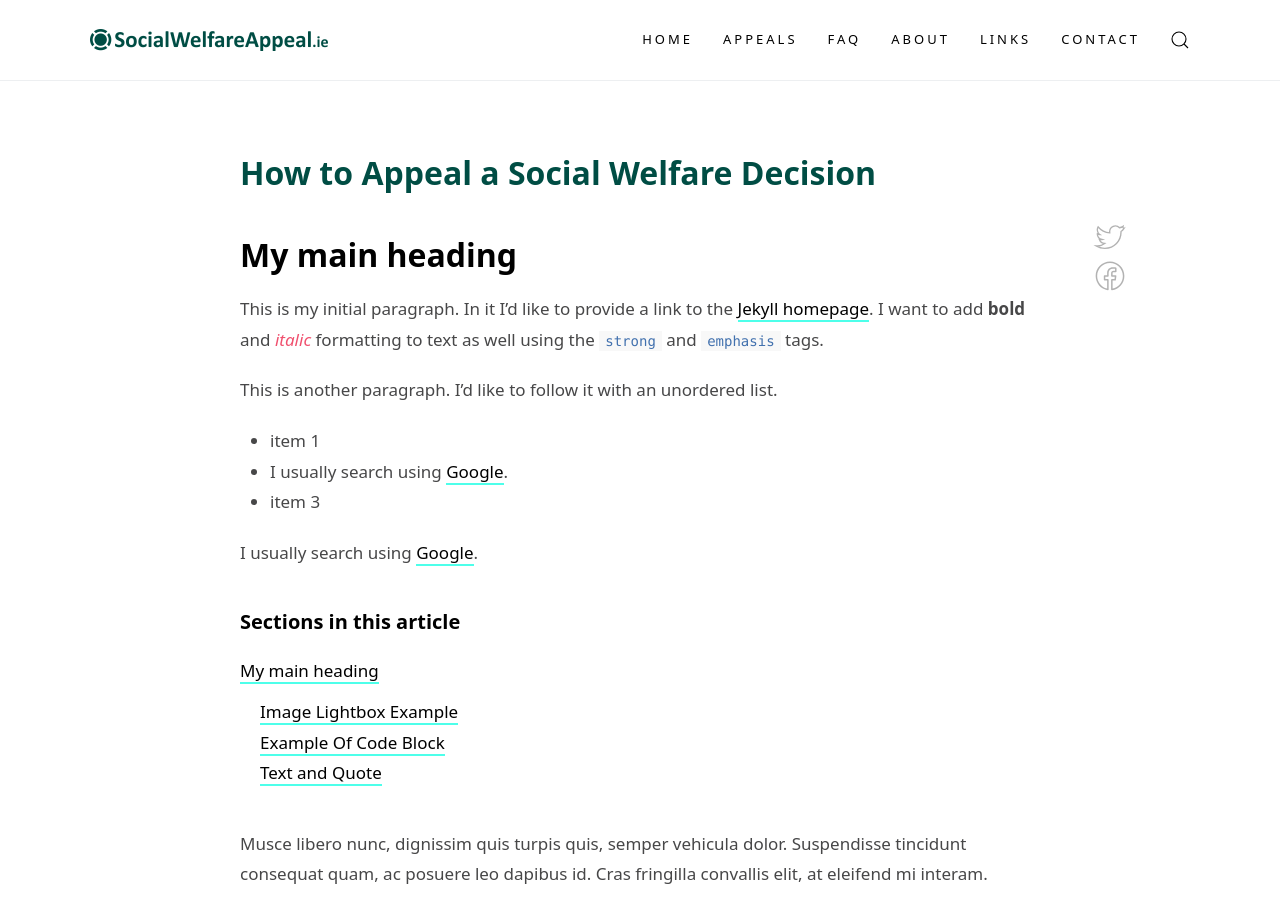
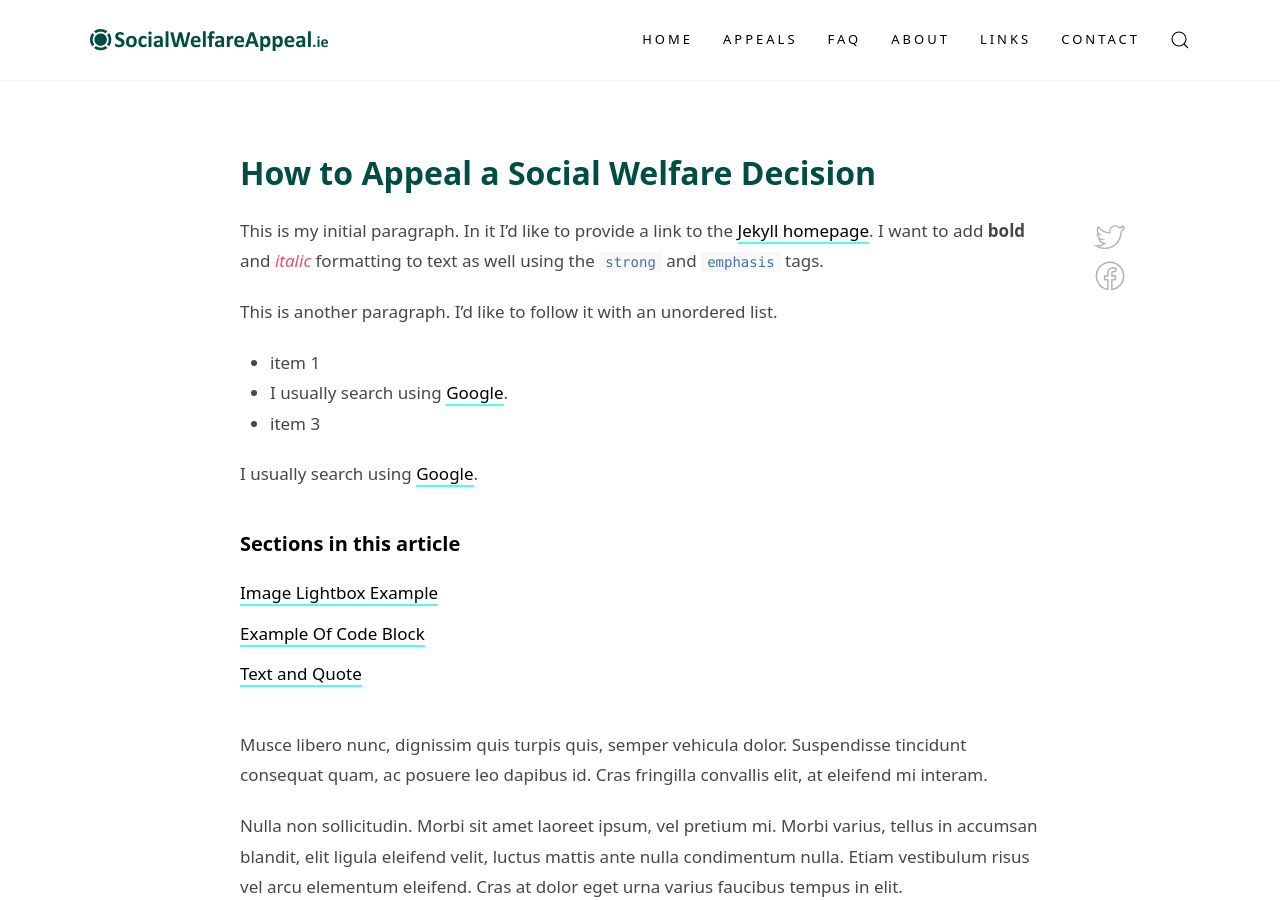
Before and after one commit to robbertl/socialwelfareappeal, a Jekyll site: the page built from _posts/2020-11-25-post.md, in a window 1280 px wide and 900 px high. Built offline with Jekyll 4.4.1, drawn with Linux system fonts in a browser that asks for light colours.

Commit message:
Update 2020-11-25-post.md

```diff
--- a/_posts/2020-11-25-post.md
+++ b/_posts/2020-11-25-post.md
@@ -5,9 +5,6 @@ categories: [Starting Your Appeal, Troubleshooting]
 tags: featured
 author: SocialWelfareAppeal.ie
 ---
-
-# My main heading
-{: .intro }
 
 This is my initial paragraph. In it I’d like to provide a link to the [Jekyll homepage](http://jekyllrb.com/ "Jekyll"). I want to add **bold** and *italic* formatting to text as well using the `strong` and `emphasis` tags.
 
```
